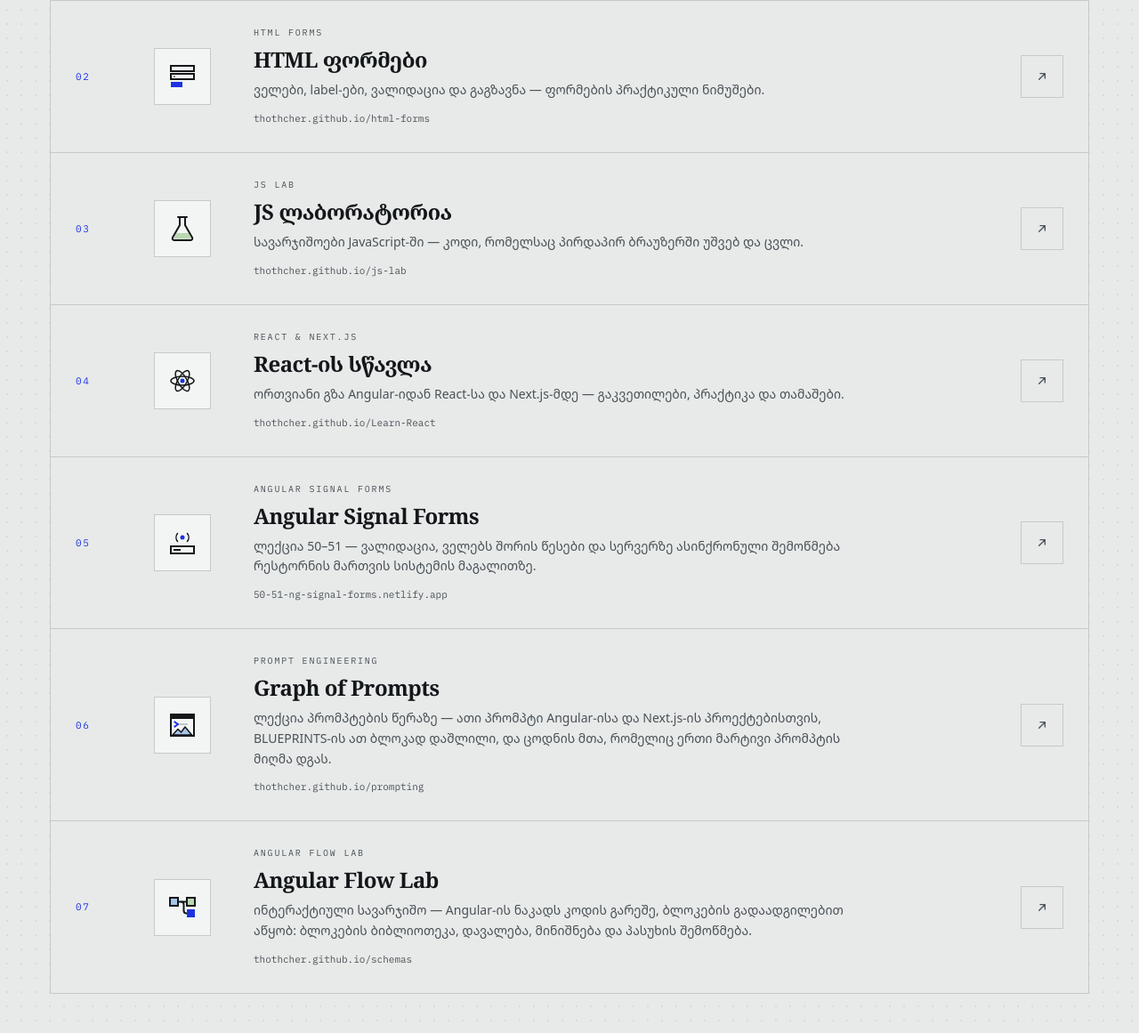
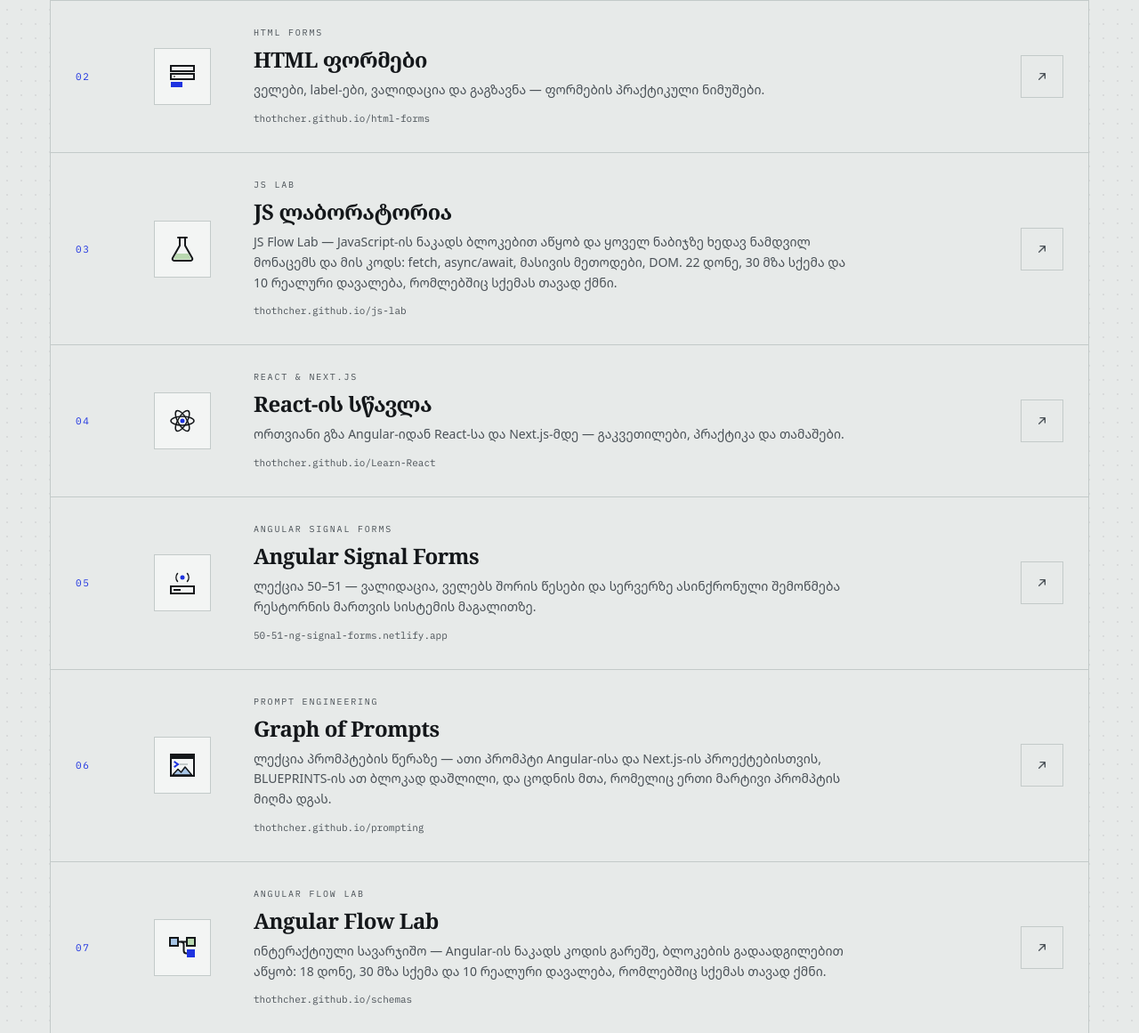
Before and after one commit to thothcher/presentations, a plain HTML site: page resources.html in a window 1280 px wide. Shown: the part 589-1750 px from the top of the page at 89% size. Drawn offline with nearby package versions, Linux system fonts and the light colour scheme.

Commit message:
Refresh the JS Flow Lab and Angular Flow Lab cards on the resources page
Both labs now have real-world tasks and reference schemas; the card
descriptions say so. Bump the resources page lastmod in the sitemap.

Co-Authored-By: Claude Opus 5.5 <noreply@anthropic.com>

```diff
--- a/resources.html
+++ b/resources.html
@@ -239,7 +239,7 @@
             <span class="block font-mono text-[10px] uppercase tracking-[0.18em] text-ink-2 transition-colors group-hover:text-paper/50">js lab</span>
             <span class="display mt-2 block text-2xl leading-tight font-semibold transition-colors group-hover:text-paper">JS ლაბორატორია</span>
             <span class="mt-2 block max-w-2xl text-[14px] leading-relaxed text-ink-2 transition-colors group-hover:text-paper/60">
-              სავარჯიშოები JavaScript-ში — კოდი, რომელსაც პირდაპირ ბრაუზერში უშვებ და ცვლი.
+              JS Flow Lab — JavaScript-ის ნაკადს ბლოკებით აწყობ და ყოველ ნაბიჯზე ხედავ ნამდვილ მონაცემს და მის კოდს: fetch, async/await, მასივის მეთოდები, DOM. 22 დონე, 30 მზა სქემა და 10 რეალური დავალება, რომლებშიც სქემას თავად ქმნი.
             </span>
             <code class="mt-3 inline-block font-mono text-[11px] text-ink-2 transition-colors group-hover:text-paper/40">thothcher.github.io/js-lab</code>
           </span>
@@ -327,7 +327,7 @@
             <span class="block font-mono text-[10px] uppercase tracking-[0.18em] text-ink-2 transition-colors group-hover:text-paper/50">angular flow lab</span>
             <span class="display mt-2 block text-2xl leading-tight font-semibold transition-colors group-hover:text-paper">Angular Flow Lab</span>
             <span class="mt-2 block max-w-2xl text-[14px] leading-relaxed text-ink-2 transition-colors group-hover:text-paper/60">
-              ინტერაქტიული სავარჯიშო — Angular-ის ნაკადს კოდის გარეშე, ბლოკების გადაადგილებით აწყობ: ბლოკების ბიბლიოთეკა, დავალება, მინიშნება და პასუხის შემოწმება.
+              ინტერაქტიული სავარჯიშო — Angular-ის ნაკადს კოდის გარეშე, ბლოკების გადაადგილებით აწყობ: 18 დონე, 30 მზა სქემა და 10 რეალური დავალება, რომლებშიც სქემას თავად ქმნი.
             </span>
             <code class="mt-3 inline-block font-mono text-[11px] text-ink-2 transition-colors group-hover:text-paper/40">thothcher.github.io/schemas</code>
           </span>
--- a/sitemap.xml
+++ b/sitemap.xml
@@ -8,7 +8,7 @@
   </url>
   <url>
     <loc>https://thothcher.github.io/presentations/resources.html</loc>
-    <lastmod>2026-10-19</lastmod>
+    <lastmod>2026-11-14</lastmod>
     <changefreq>monthly</changefreq>
     <priority>0.8</priority>
   </url>
```
